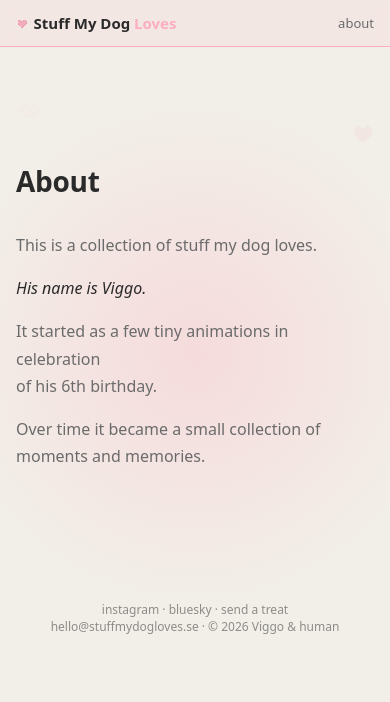
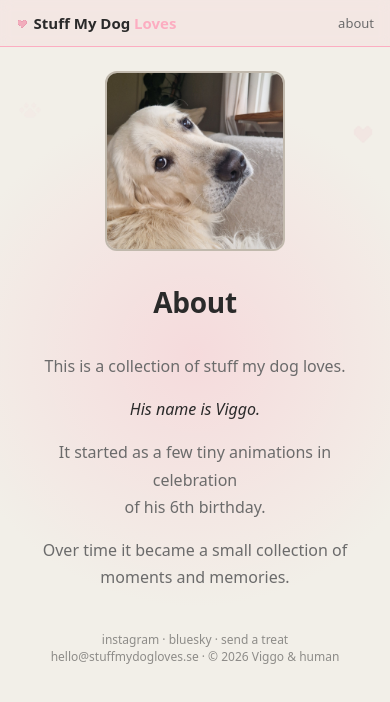
Before and after one commit to osmy25/stuff-my-dog-loves, a Next.js app: page /about in a window 390 px wide. Shown: the top 702 px of the page. Built offline with nearby package versions, Linux system fonts and the light colour scheme.

Commit message:
/about photo added

```diff
--- a/app/about/page.jsx
+++ b/app/about/page.jsx
@@ -1,3 +1,4 @@
+import Image from "next/image";
 import styles from "./page.module.css";
 
 export const metadata = {
@@ -7,6 +8,8 @@ export const metadata = {
 export default function AboutPage() {
   return (
     <div className={styles.container}>
+      <div className={styles.layout}>
+        <div className={styles.content}>
           <h1 className={styles.title}>About</h1>
 
           <p className={styles.text}>
@@ -27,5 +30,16 @@ export default function AboutPage() {
             Over time it became a small collection of moments and memories.
           </p>
         </div>
+
+        <div className={styles.photo}>
+          <Image
+            src="/images/viggo.jpg"
+            alt="Viggo"
+            width={240}
+            height={240}
+          />
+        </div>
+      </div>
+    </div>
   );
 }
--- a/app/about/page.module.css
+++ b/app/about/page.module.css
@@ -4,8 +4,34 @@
   justify-content: center;
 
   min-height: 60vh;
-  max-width: 700px;
+  max-width: 900px;
   margin: 0 auto;
+}
+
+.layout {
+  display: flex;
+  align-items: center;
+  justify-content: space-between;
+  gap: 4rem;
+}
+
+.content {
+  flex: 1;
+  max-width: 420px;
+}
+
+.photo {
+  flex-shrink: 0;
+}
+
+.photo img {
+  display: block;
+  width: 240px;
+  height: 240px;
+  object-fit: cover;
+
+  border-radius: 12px;
+  border: 2px solid var(--frame);
 }
 
 .title {
@@ -32,3 +58,28 @@
 
   margin: 0 0 1rem 0;
 }
+
+@media (max-width: 750px) {
+  .layout {
+    flex-direction: column-reverse;
+    gap: 2rem;
+    text-align: center;
+  }
+
+  .content {
+    max-width: 55ch;
+  }
+
+  .title,
+  .text,
+  .name {
+    margin-left: auto;
+    margin-right: auto;
+  }
+
+  .photo img {
+    width: 180px;
+    height: 180px;
+    border: 2px solid var(--frame);
+  }
+}
--- a/app/globals.css
+++ b/app/globals.css
@@ -8,6 +8,7 @@
 
   --text-dark: #2A2A2A;
   --text-light: #6B6B6B;
+  --frame: #C1B9AD;
 }
 
 /* Reset */
```
Also changed, not shown: components/Collectibles/page.jsx (+10 -7 lines), public/images/viggo.jpg (added). Lines whose indentation alone changed are shown as unchanged.
